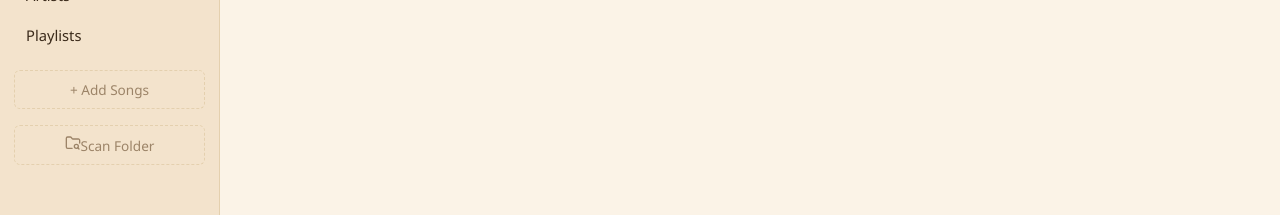
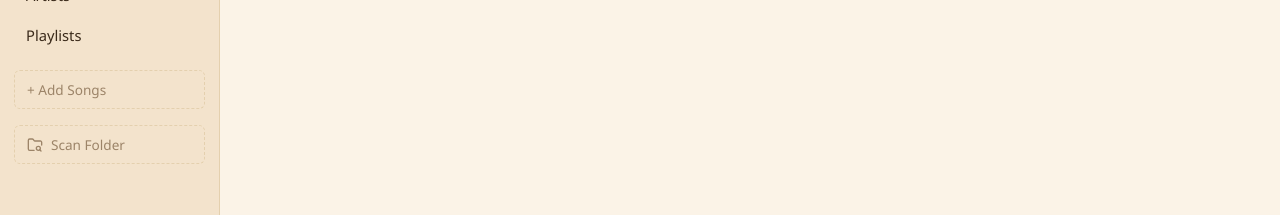
Before and after one commit to Muhammd-Maheer/UniPod, a React (Vite) app: page / in a window 1280 px wide. Shown: the part 205-420 px from the top of the page. Built offline with nearby package versions, Linux system fonts and the light colour scheme.

Commit message:
Fixed the Scan Folder icon being too close to the text

```diff
--- a/src/App.css
+++ b/src/App.css
@@ -282,6 +282,9 @@ button {
   color: var(--text-sub);
   font-size: 0.85rem;
   cursor: pointer;
+  display: flex;
+  align-items: center;
+  gap: 8px;
 }
 
 .btn-add-songs:hover {
```
